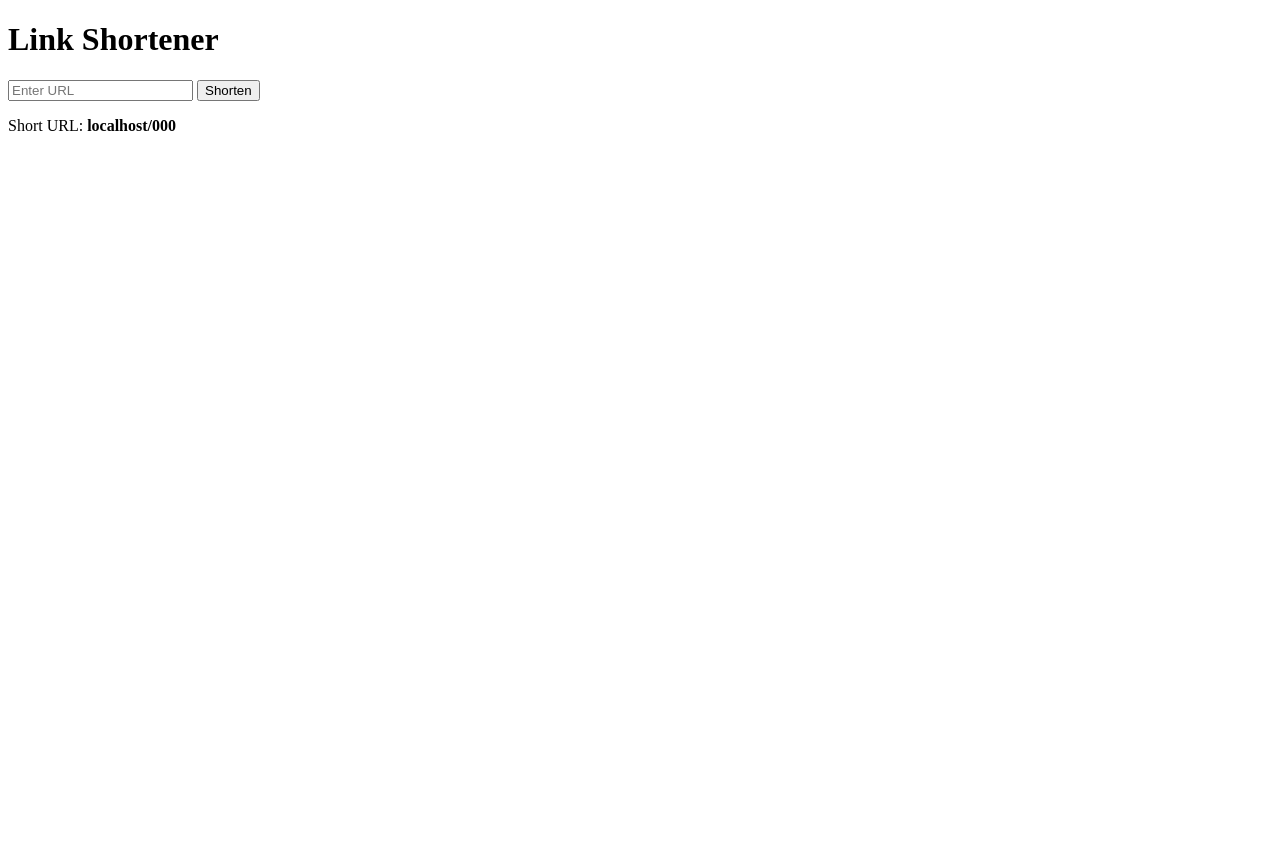
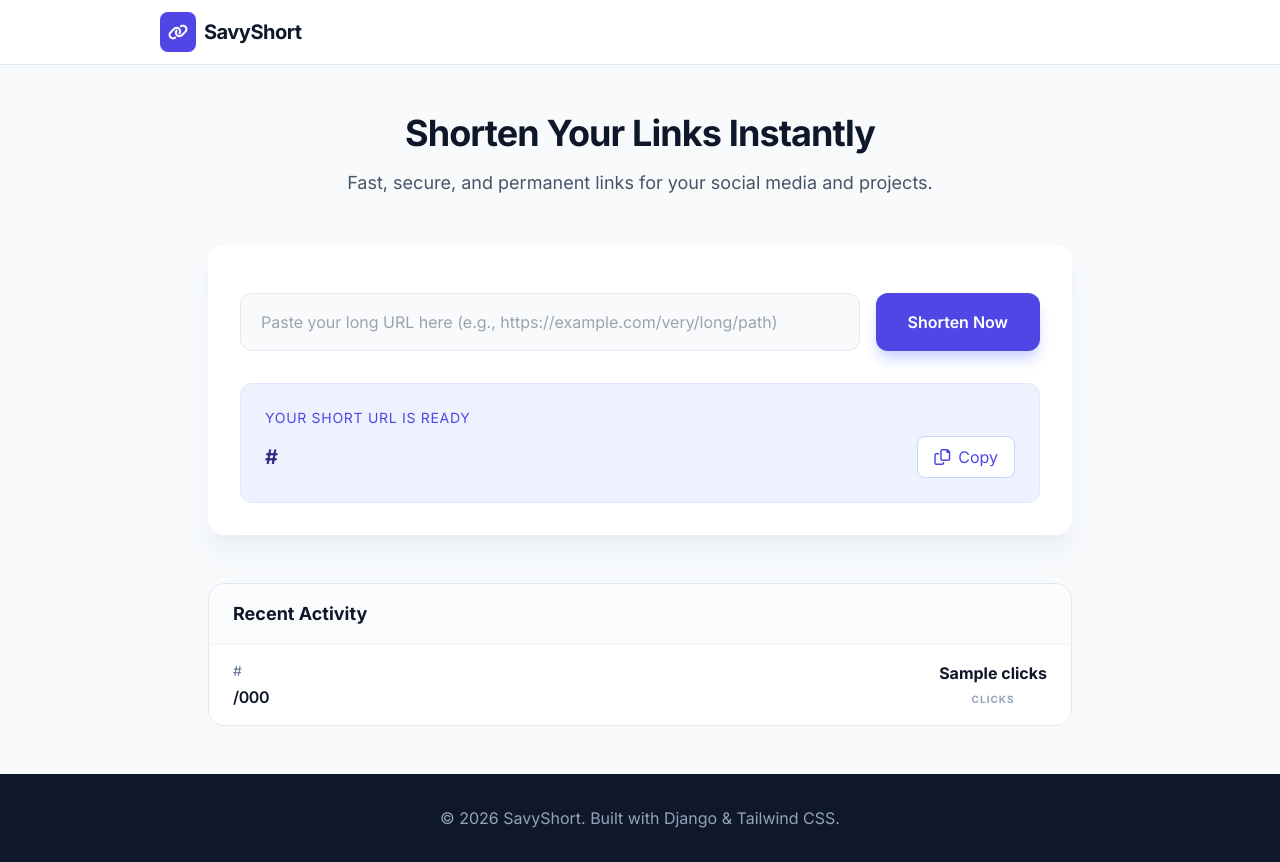
Before and after one commit to devgenix/django-link-shortener-app, a Django app: template shortener/templates/shortener/index.html in a window 1280 px wide. Before the commit the page ends 131 px from the top, so only its background shows below. Run offline with Django 3.2, Linux system fonts and the light colour scheme; the template is opened without the code that fills it: most values are stand-ins (such as "Sample title", 1, 10 or a date in 2020); some libraries are stand-ins or nearby versions.

Commit message:
Setup CI/CD and Upgrade UI/Features

```diff
--- a/shortener/templates/shortener/index.html
+++ b/shortener/templates/shortener/index.html
@@ -1,14 +1,100 @@
 <!DOCTYPE html>
-<html>
-<body>
-    <h1>Link Shortener</h1>
-    <form method="post">
-        {% csrf_token %}
-        <input type="url" name="url" placeholder="Enter URL" required>
-        <button type="submit">Shorten</button>
-    </form>
-    {% if link %}
-    <p>Short URL: <strong>{{ request.get_host }}/{{ link.short_code }}</strong></p>
-    {% endif %}
+<html lang="en">
+<head>
+    <meta charset="UTF-8">
+    <meta name="viewport" content="width=device-width, initial-scale=1.0">
+    <title>SavyShort - Premium Link Shortener</title>
+    <script src="https://cdn.tailwindcss.com"></script>
+    <link href="https://cdnjs.cloudflare.com/ajax/libs/font-awesome/6.0.0/css/all.min.css" rel="stylesheet">
+    <style>
+        @import url('https://fonts.googleapis.com/css2?family=Inter:wght@300;400;600;700&display=swap');
+        body { font-family: 'Inter', sans-serif; }
+    </style>
+</head>
+<body class="bg-slate-50 min-h-screen flex flex-col">
+    <nav class="bg-white border-b border-slate-200">
+        <div class="max-w-5xl mx-auto px-4 sm:px-6 lg:px-8">
+            <div class="flex justify-between h-16 items-center">
+                <div class="flex items-center gap-2">
+                    <div class="bg-indigo-600 p-2 rounded-lg">
+                        <i class="fas fa-link text-white"></i>
+                    </div>
+                    <span class="text-xl font-bold text-slate-900 tracking-tight">SavyShort</span>
+                </div>
+            </div>
+        </div>
+    </nav>
+
+    <main class="flex-grow container mx-auto px-4 py-12 max-w-4xl">
+        <div class="text-center mb-12">
+            <h1 class="text-4xl font-extrabold text-slate-900 mb-4 tracking-tight">Shorten Your Links Instantly</h1>
+            <p class="text-lg text-slate-600">Fast, secure, and permanent links for your social media and projects.</p>
+        </div>
+
+        <div class="bg-white rounded-2xl shadow-xl shadow-slate-200/50 p-8 mb-12">
+            <form method="POST" class="space-y-4">
+                {% csrf_token %}
+                <div class="flex flex-col md:flex-row gap-4">
+                    <div class="flex-grow">
+                        <input type="url" name="url" required placeholder="Paste your long URL here (e.g., https://example.com/very/long/path)"
+                               class="w-full px-5 py-4 bg-slate-50 border border-slate-200 rounded-xl focus:ring-2 focus:ring-indigo-500 focus:border-indigo-500 transition-all outline-none text-slate-800">
+                    </div>
+                    <button type="submit" class="bg-indigo-600 hover:bg-indigo-700 text-white font-semibold px-8 py-4 rounded-xl transition-all shadow-lg shadow-indigo-200 active:scale-95 whitespace-nowrap">
+                        Shorten Now
+                    </button>
+                </div>
+            </form>
+
+            {% if link %}
+            <div class="mt-8 p-6 bg-indigo-50 border border-indigo-100 rounded-xl">
+                <p class="text-sm font-medium text-indigo-600 uppercase tracking-wider mb-2">Your Short URL is ready</p>
+                <div class="flex items-center justify-between gap-4">
+                    <a href="{{ short_url }}" target="_blank" class="text-xl font-bold text-indigo-900 break-all hover:underline">{{ short_url }}</a>
+                    <button onclick="copyToClipboard('{{ short_url }}')" class="flex items-center gap-2 bg-white border border-indigo-200 px-4 py-2 rounded-lg text-indigo-600 hover:bg-indigo-100 transition-all font-medium">
+                        <i class="far fa-copy"></i> Copy
+                    </button>
+                </div>
+            </div>
+            {% endif %}
+        </div>
+
+        {% if links %}
+        <div class="bg-white rounded-2xl border border-slate-200 overflow-hidden">
+            <div class="px-6 py-4 border-b border-slate-100 bg-slate-50/50">
+                <h2 class="text-lg font-bold text-slate-900">Recent Activity</h2>
+            </div>
+            <div class="divide-y divide-slate-100">
+                {% for l in links %}
+                <div class="px-6 py-4 flex items-center justify-between hover:bg-slate-50 transition-colors">
+                    <div class="min-w-0 flex-grow pr-4">
+                        <p class="text-sm text-slate-500 truncate mb-1">{{ l.original_url }}</p>
+                        <p class="font-semibold text-slate-900 tracking-tight">/{{ l.short_code }}</p>
+                    </div>
+                    <div class="flex items-center gap-6 text-slate-400">
+                        <div class="text-center">
+                            <span class="block text-slate-900 font-bold">{{ l.clicks }}</span>
+                            <span class="text-[10px] uppercase font-bold tracking-widest">Clicks</span>
+                        </div>
+                    </div>
+                </div>
+                {% endfor %}
+            </div>
+        </div>
+        {% endif %}
+    </main>
+
+    <footer class="bg-slate-900 text-slate-400 py-8">
+        <div class="max-w-5xl mx-auto px-4 text-center">
+            <p>&copy; 2026 SavyShort. Built with Django & Tailwind CSS.</p>
+        </div>
+    </footer>
+
+    <script>
+        function copyToClipboard(text) {
+            navigator.clipboard.writeText(text).then(() => {
+                alert('Copied to clipboard!');
+            });
+        }
+    </script>
 </body>
 </html>
```
Also changed, not shown: shortener/models.py (+11 -3 lines), shortener/views.py (+16 -2 lines), .github/workflows/deploy.yml (added).
